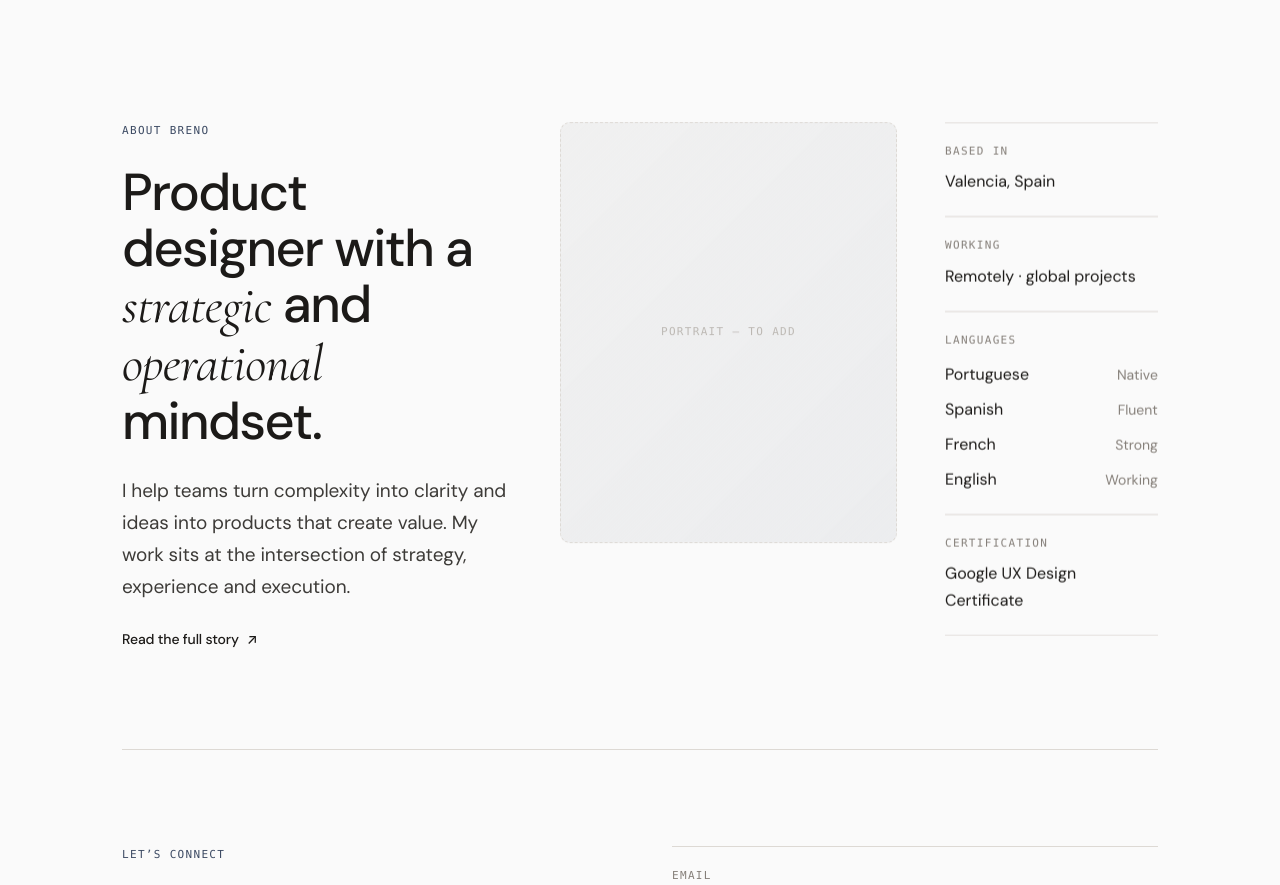
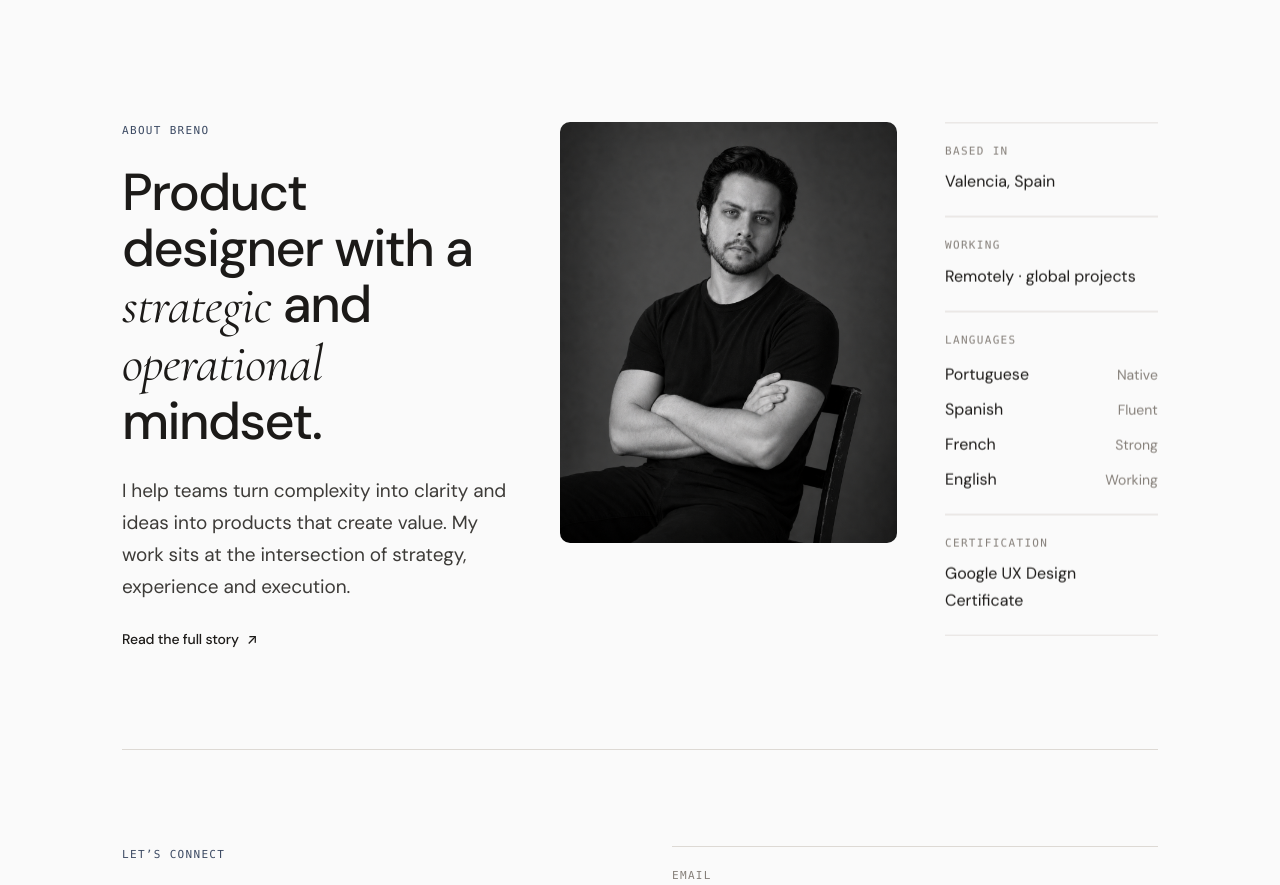
Before and after one commit to brenosampaio-dev/portfolio, a Next.js app in the folder portfolio/: page / in a window 1280 px wide. Shown: the part 4480-5365 px from the top of the page. Built offline with nearby package versions, Linux system fonts and the light colour scheme.

Commit message:
Use the portrait in both About slots (home + about page)
Same next/image fill treatment as the hero — the photo now fills the About
section portrait on the home page and the About page hero portrait, replacing
the dashed placeholders.

```diff
--- a/portfolio/src/app/globals.css
+++ b/portfolio/src/app/globals.css
@@ -941,6 +941,12 @@ html {
   text-transform: uppercase;
   color: var(--pebble);
 }
+/* Real portrait fills the slot (next/image fill needs a positioned box). */
+.portrait--photo {
+  position: relative;
+  border: 0;
+  background: none;
+}
 
 .about-facts { display: flex; flex-direction: column; }
 .about-fact {
--- a/portfolio/src/app/page.jsx
+++ b/portfolio/src/app/page.jsx
@@ -202,8 +202,14 @@ export default function Home() {
         </div>
 
         <Reveal delay={120}>
-          <div className="portrait" role="img" aria-label="Portrait of Breno Sampayo — photo to be added">
-            <span>Portrait — to add</span>
+          <div className="portrait portrait--photo">
+            <Image
+              src="/images/breno-portrait.png"
+              alt="Breno Sampayo"
+              fill
+              sizes="(max-width: 980px) 90vw, 360px"
+              style={{ objectFit: "cover" }}
+            />
           </div>
         </Reveal>
 
```
Also changed, not shown: portfolio/src/app/about/page.jsx (+9 -2 lines).
